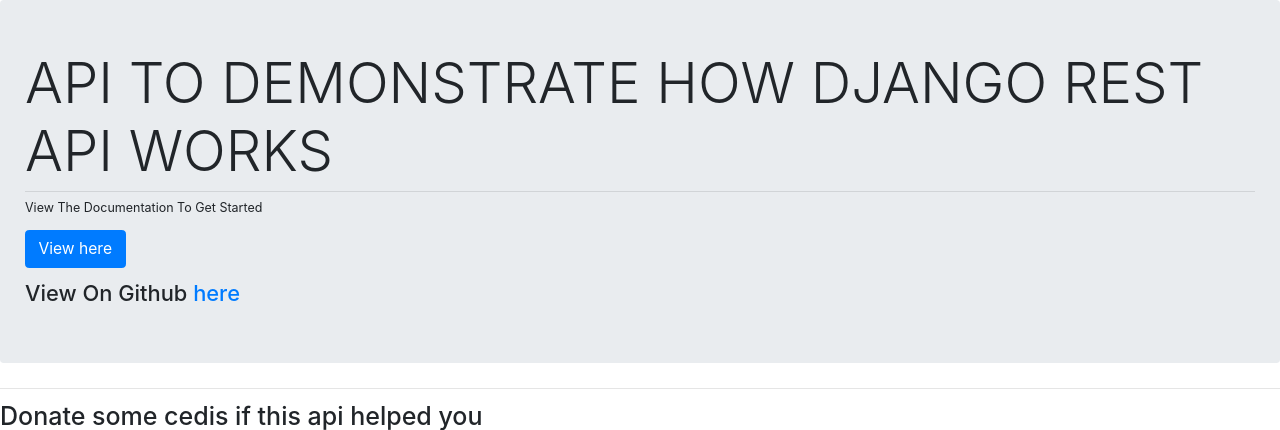
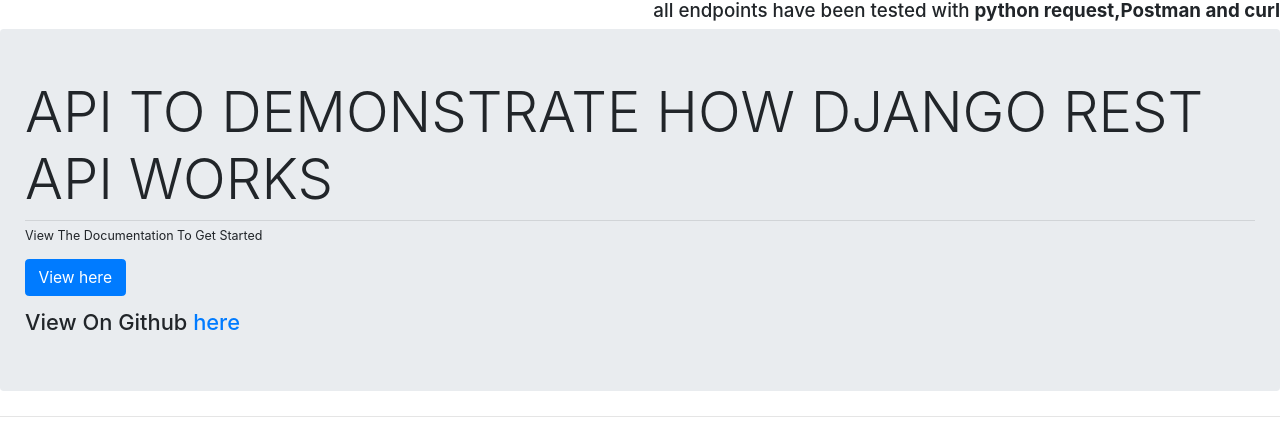
Before and after one commit to Emmanuel-Aggrey/django-RestApi, a Django app: page / in a window 1280 px wide. Shown: the top 430 px of the page. Run offline with Django 3.2, Linux system fonts and the light colour scheme; parts of the project's set-up code (start-up, migrations or seed data) failed here and were passed over; some libraries are stand-ins or nearby versions.

Commit message:
added tesing tools

```diff
--- a/templates/index.html
+++ b/templates/index.html
@@ -10,6 +10,8 @@
 </head>
 
 <body>
+  <h4 class="text-right">all endpoints have been tested with <b>python request,Postman and curl </b></h4>
+
 <div class="jumbotron">
   <h1 class="display-3">API TO DEMONSTRATE HOW DJANGO REST API WORKS</h1>
   <!-- <p class="lead">hope you find it simple</p> -->
```
